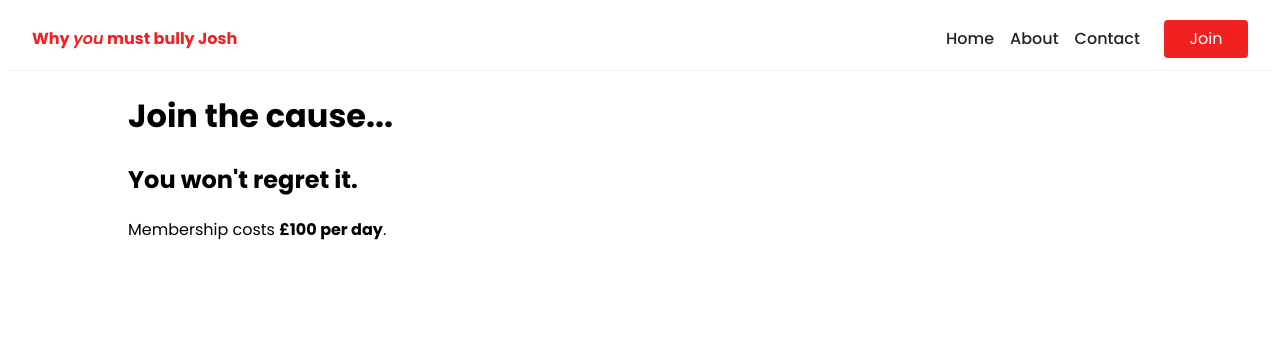
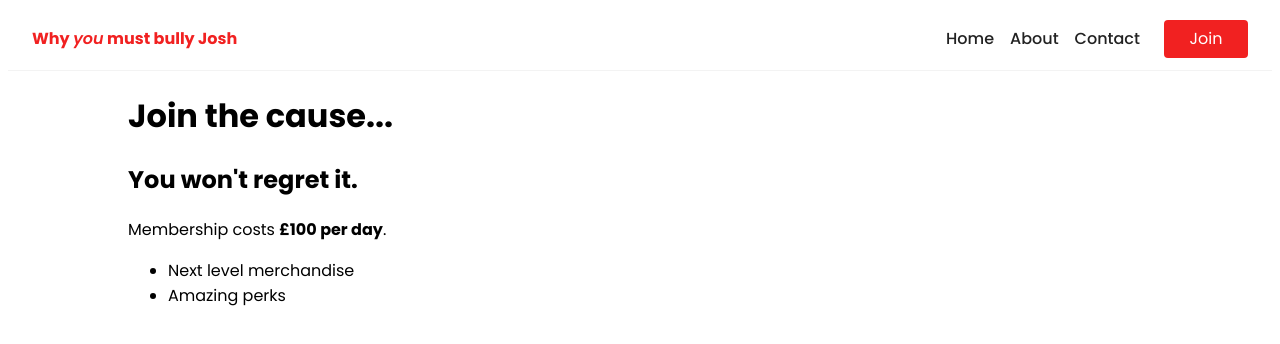
Before and after one commit to o-prosser/josh, a plain HTML site: page join.html in a window 1280 px wide. Drawn offline with Linux system fonts and the light colour scheme.

Commit message:
Update join.html

```diff
--- a/join.html
+++ b/join.html
@@ -25,6 +25,11 @@
 		<h2>You won't regret it.</h2>
 
 		<p>Membership costs <b>£100 per day</b>.</p>
+
+		<ul>
+			<li>Next level merchandise</li>
+			<li>Amazing perks</li>
+		</ul>
 	</div>
 
 
```
